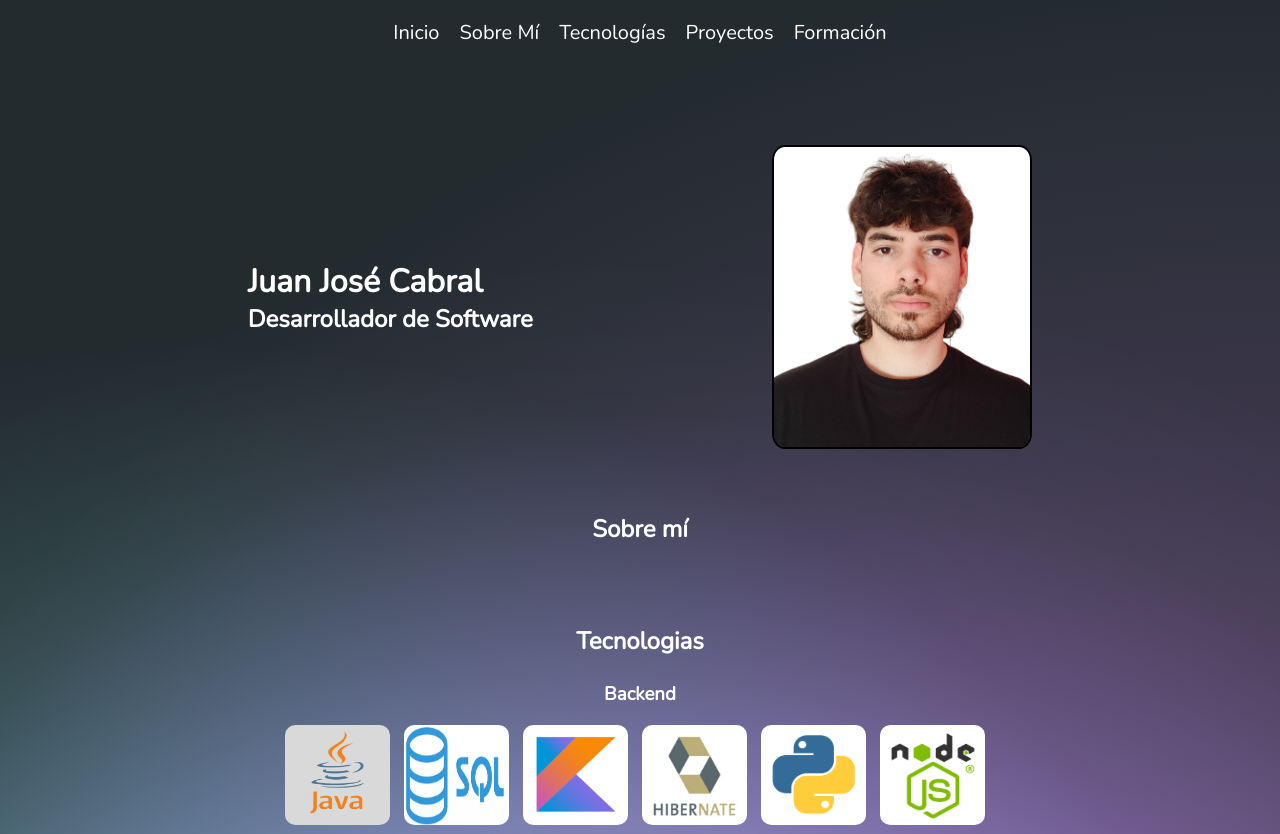
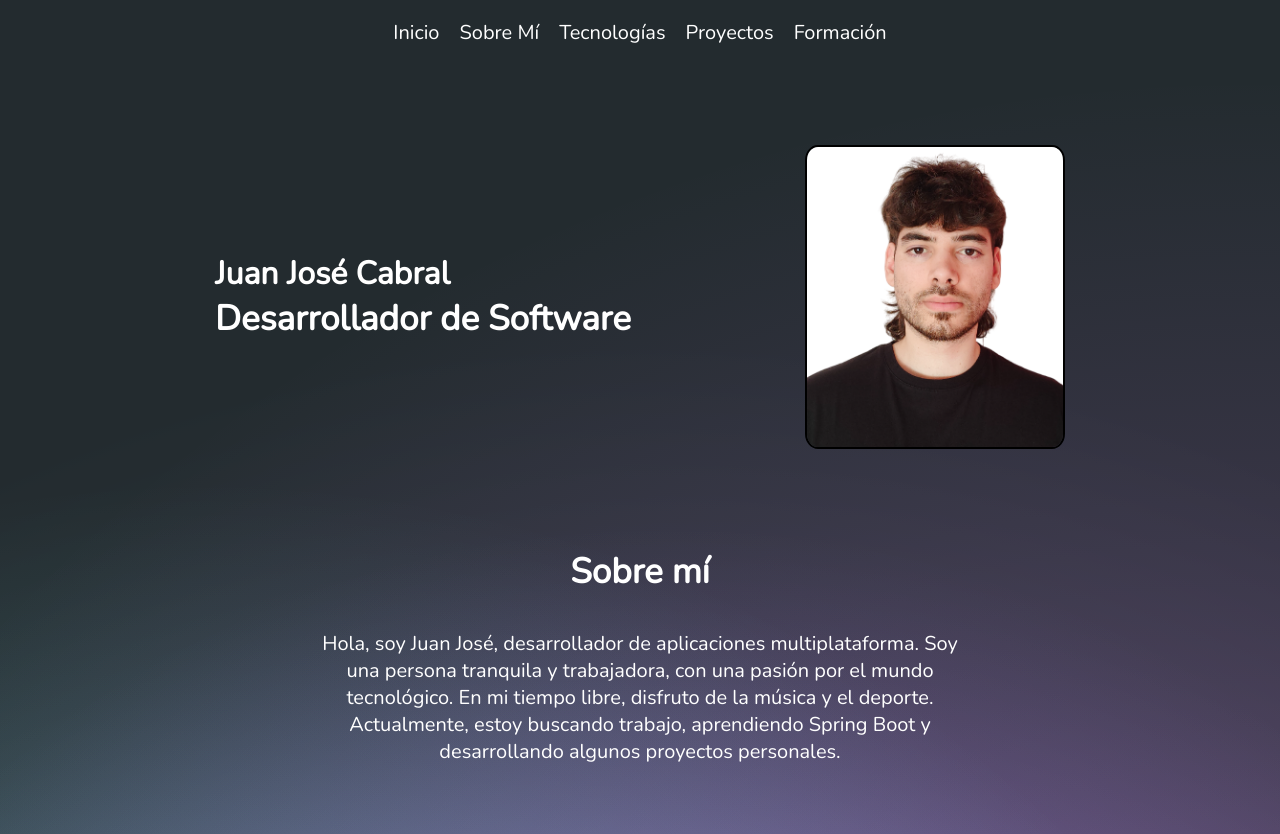
Before and after one commit to jujocave97/jujocave97.github.io, a plain HTML site: page index.html in a window 1280 px wide. Shown: the top 834 px of the page. Drawn offline with Linux system fonts and the light colour scheme.

Commit message:
Sobri mi acabado

```diff
--- a/css/indexCss.css
+++ b/css/indexCss.css
@@ -62,6 +62,10 @@ body {
     padding: 0px;
     width: 100%;
 
+}
+
+h2 {
+    font-size: 35px;
 }
 
 /* Header and Menu*/
@@ -130,6 +134,18 @@ nav ul li {
 #aboutMe {
     display: flex;
     justify-content: center;
+    flex-direction: column;
+    align-items: center;
+}
+
+#aboutMe h2 {
+    margin: 1em;
+}
+
+#aboutMe p {
+    text-align: center;
+    width: 50%;
+    font-size: 20px;
 }
 
 /* Tecnologies*/
--- a/index.html
+++ b/index.html
@@ -33,7 +33,9 @@
                 </div>
                 <div id="aboutMe">
                     <h2>Sobre mí</h2>
-                    <p></p>
+                    <p>Hola, soy Juan José, desarrollador de aplicaciones multiplataforma. Soy una persona tranquila y trabajadora, con una pasión por el mundo tecnológico.
+                         En mi tiempo libre, disfruto de la música y el deporte. Actualmente, estoy buscando trabajo, aprendiendo Spring Boot y desarrollando algunos proyectos personales.
+                    </p>
                 </div>
                 <div id="tecnologies">
                     <h2>Tecnologias</h2>
@@ -99,6 +101,9 @@
                     <h2>Formación</h2>
                     <p>Grado Superior de Desarrollo de Aplicaciones Multiplataforma en aula bilingüe</p>
                 </div>
+                <div id="contact">
+                    <h2>Contacto y CV</h2>
+                </div>
             </main>
             <footer>
                 <p>Lorem ipsum dolor</p>
```
